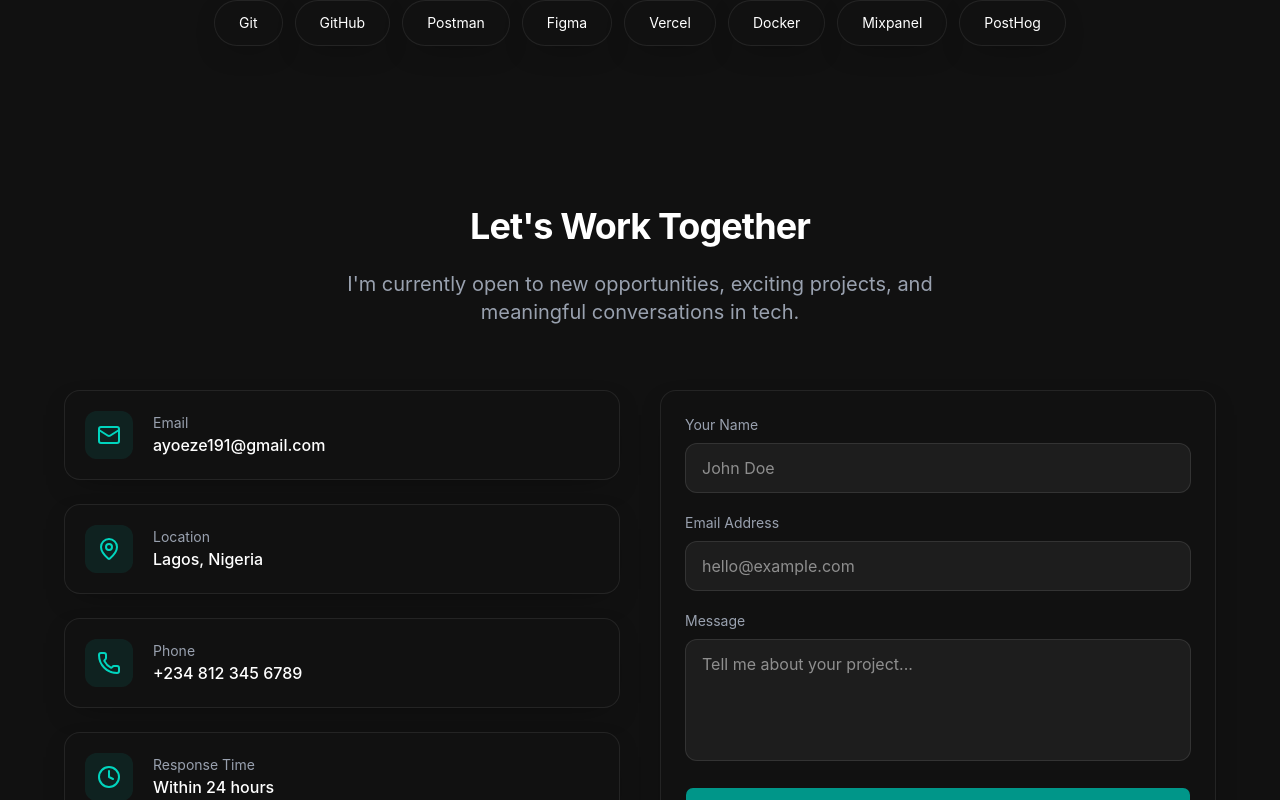
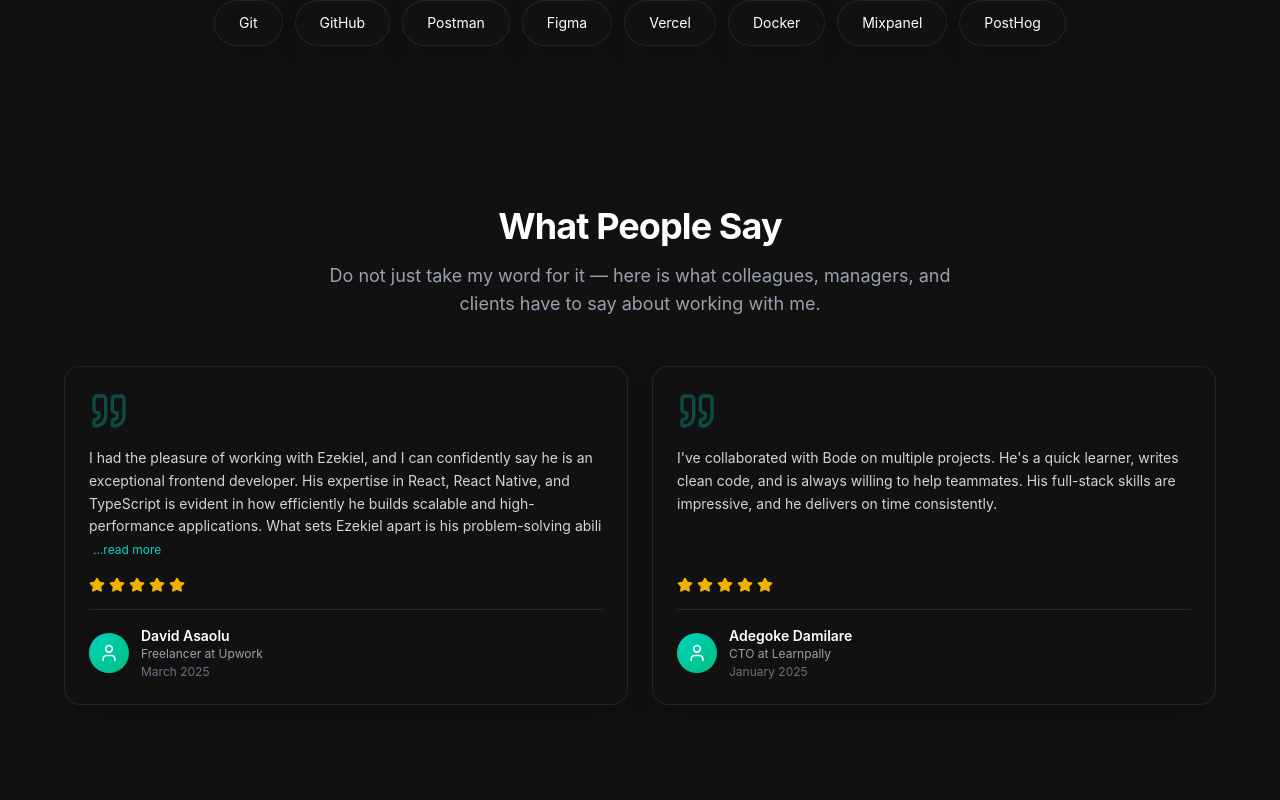
Before and after one commit to ayoeze191/V2Portfolio, a Next.js app: page / in a window 1280 px wide. Shown: the part 5680-6480 px from the top of the page. Built offline with nearby package versions, Linux system fonts and the light colour scheme.

Commit message:
Recommendations

```diff
--- /dev/null
+++ b/app/Component/Recomendation.tsx
@@ -0,0 +1,155 @@
+"use client";
+import { useState } from "react";
+import { motion } from "framer-motion";
+import { Quote, Star, User } from "lucide-react";
+
+interface Recommendation {
+  id: number;
+  name: string;
+  title: string;
+  company: string;
+  recommendation: string;
+  rating: number;
+  avatar?: string;
+  date: string;
+}
+
+const recommendations: Recommendation[] = [
+  {
+    id: 1,
+    name: "David Asaolu",
+    title: "Freelancer",
+    company: "Upwork",
+    recommendation:
+      "I had the pleasure of working with Ezekiel, and I can confidently say he is an exceptional frontend developer. His expertise in React, React Native, and TypeScript is evident in how efficiently he builds scalable and high-performance applications. What sets Ezekiel apart is his problem-solving ability and attention to detail. Whether it’s optimizing UI components or implementing complex state management, he always ensures a seamless user experience. Beyond his technical skills, Ezekiel is a collaborative team player with a strong work ethic. He communicates ideas clearly, takes ownership of tasks, and is always eager to learn and improve. If you're looking for a skilled and dedicated frontend developer, I highly recommend Ezekiel",
+    rating: 5,
+    date: "March 2025",
+  },
+  {
+    id: 3,
+    name: "Adegoke Damilare",
+    title: "CTO",
+    company: "Learnpally",
+    recommendation:
+      "I've collaborated with Bode on multiple projects. He's a quick learner, writes clean code, and is always willing to help teammates. His full-stack skills are impressive, and he delivers on time consistently.",
+    rating: 5,
+    date: "January 2025",
+  },
+];
+
+export default function Recommendations() {
+  return (
+    <section id="recommendations" className="py-20 px-6 bg-[#0a0a0a]">
+      <div className="max-w-6xl mx-auto">
+        {/* Section Header */}
+        <motion.div
+          initial={{ opacity: 0, y: 30 }}
+          whileInView={{ opacity: 1, y: 0 }}
+          viewport={{ once: true }}
+          className="text-center mb-12"
+        >
+          <h2 className="text-4xl font-bold text-white mb-4">
+            What People Say
+          </h2>
+          <p className="text-gray-400 text-lg max-w-2xl mx-auto">
+            Do not just take my word for it — here is what colleagues, managers,
+            and clients have to say about working with me.
+          </p>
+        </motion.div>
+
+        {/* Cards Grid - Simple 2-column layout */}
+        <div className="grid grid-cols-1 lg:grid-cols-2 gap-6">
+          {recommendations.map((rec, index) => (
+            <motion.div
+              key={rec.id}
+              initial={{ opacity: 0, y: 30 }}
+              whileInView={{ opacity: 1, y: 0 }}
+              viewport={{ once: true }}
+              transition={{ delay: index * 0.1 }}
+              whileHover={{ y: -8 }}
+              className="glass border border-white/10 rounded-2xl p-6 hover:border-teal-400/40 transition-all duration-300 flex flex-col h-full"
+            >
+              <RecommendationCard rec={rec} />
+            </motion.div>
+          ))}
+        </div>
+      </div>
+    </section>
+  );
+}
+
+// Individual Recommendation Card
+function RecommendationCard({ rec }: { rec: Recommendation }) {
+  const [isExpanded, setIsExpanded] = useState(false);
+  const maxLength = 300;
+  const shouldTruncate = rec.recommendation.length > maxLength;
+  const displayText = isExpanded
+    ? rec.recommendation
+    : rec.recommendation.slice(0, maxLength);
+
+  return (
+    <>
+      {/* Quote Icon */}
+      <Quote className="text-teal-400/30 w-10 h-10 mb-4" />
+
+      {/* Recommendation Text */}
+      <p className="text-gray-300 leading-relaxed flex-1 text-sm">
+        {displayText}
+        {shouldTruncate && !isExpanded && (
+          <button
+            onClick={() => setIsExpanded(true)}
+            className="text-teal-400 hover:text-teal-300 ml-1 inline-block text-xs"
+          >
+            ...read more
+          </button>
+        )}
+        {isExpanded && (
+          <button
+            onClick={() => setIsExpanded(false)}
+            className="text-teal-400 hover:text-teal-300 ml-1 block mt-2 text-xs"
+          >
+            show less
+          </button>
+        )}
+      </p>
+
+      {/* Rating Stars */}
+      <div className="flex gap-1 my-4">
+        {[...Array(5)].map((_, i) => (
+          <Star
+            key={i}
+            className={`w-4 h-4 ${
+              i < rec.rating
+                ? "fill-yellow-500 text-yellow-500"
+                : "text-gray-600"
+            }`}
+          />
+        ))}
+      </div>
+
+      {/* Person Info */}
+      <div className="flex items-center gap-3 pt-4 border-t border-white/10">
+        <div className="w-10 h-10 rounded-full bg-gradient-to-br from-teal-400 to-emerald-500 flex items-center justify-center flex-shrink-0">
+          {rec.avatar ? (
+            <img
+              src={rec.avatar}
+              alt={rec.name}
+              className="w-full h-full rounded-full object-cover"
+            />
+          ) : (
+            <User className="w-5 h-5 text-white" />
+          )}
+        </div>
+        <div className="min-w-0">
+          <p className="font-semibold text-white text-sm truncate">
+            {rec.name}
+          </p>
+          <p className="text-xs text-gray-400 truncate">
+            {rec.title} at {rec.company}
+          </p>
+          <p className="text-xs text-gray-500 mt-0.5">{rec.date}</p>
+        </div>
+      </div>
+    </>
+  );
+}
--- a/app/page.tsx
+++ b/app/page.tsx
@@ -4,6 +4,7 @@ import Experience from "./Component/Experience";
 import Header from "./Component/Header";
 import Hero from "./Component/Hero";
 import Projects from "./Component/Projects";
+import Recommendations from "./Component/Recomendation";
 import TechStack from "./Component/TechStack";
 
 export default function Home() {
@@ -15,6 +16,7 @@ export default function Home() {
       <Experience />
       <Projects />
       <TechStack />
+      <Recommendations />
       <Contact />
       {/* Other sections will go here later */}
     </main>
```
